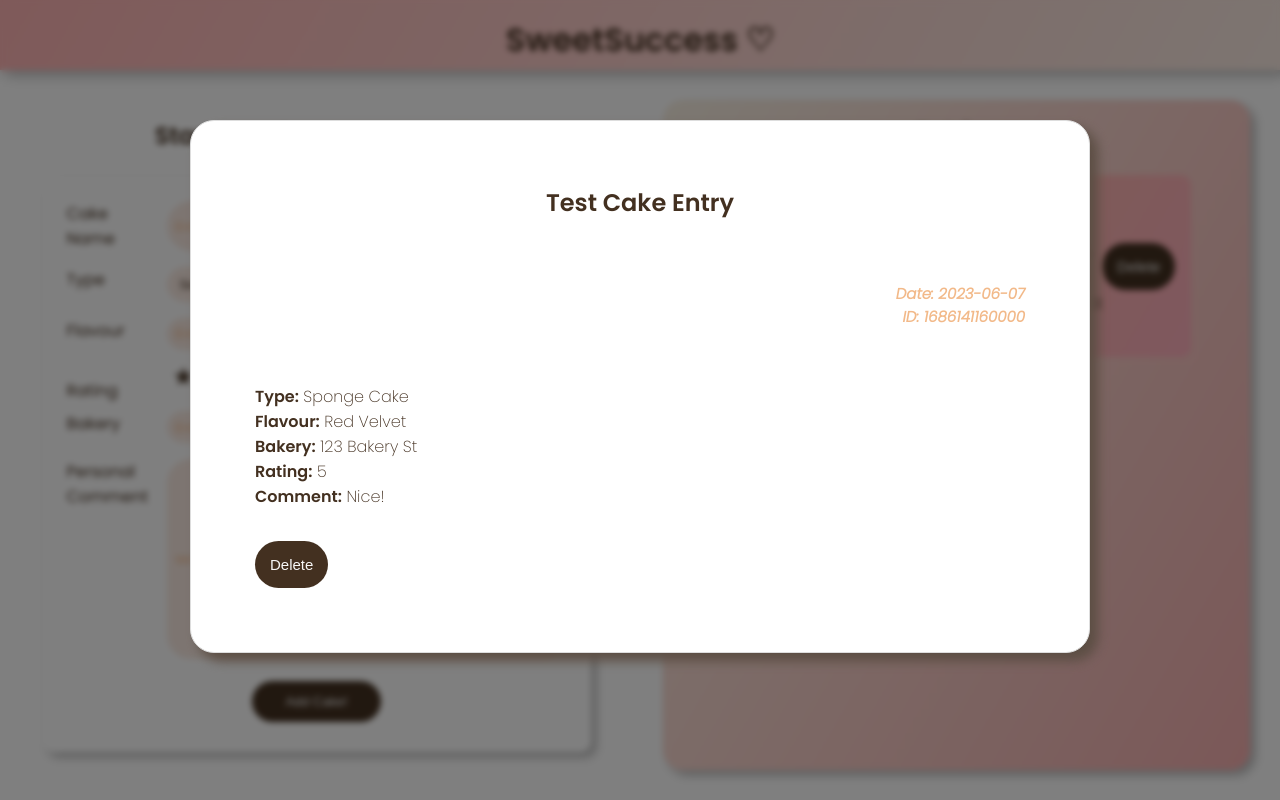
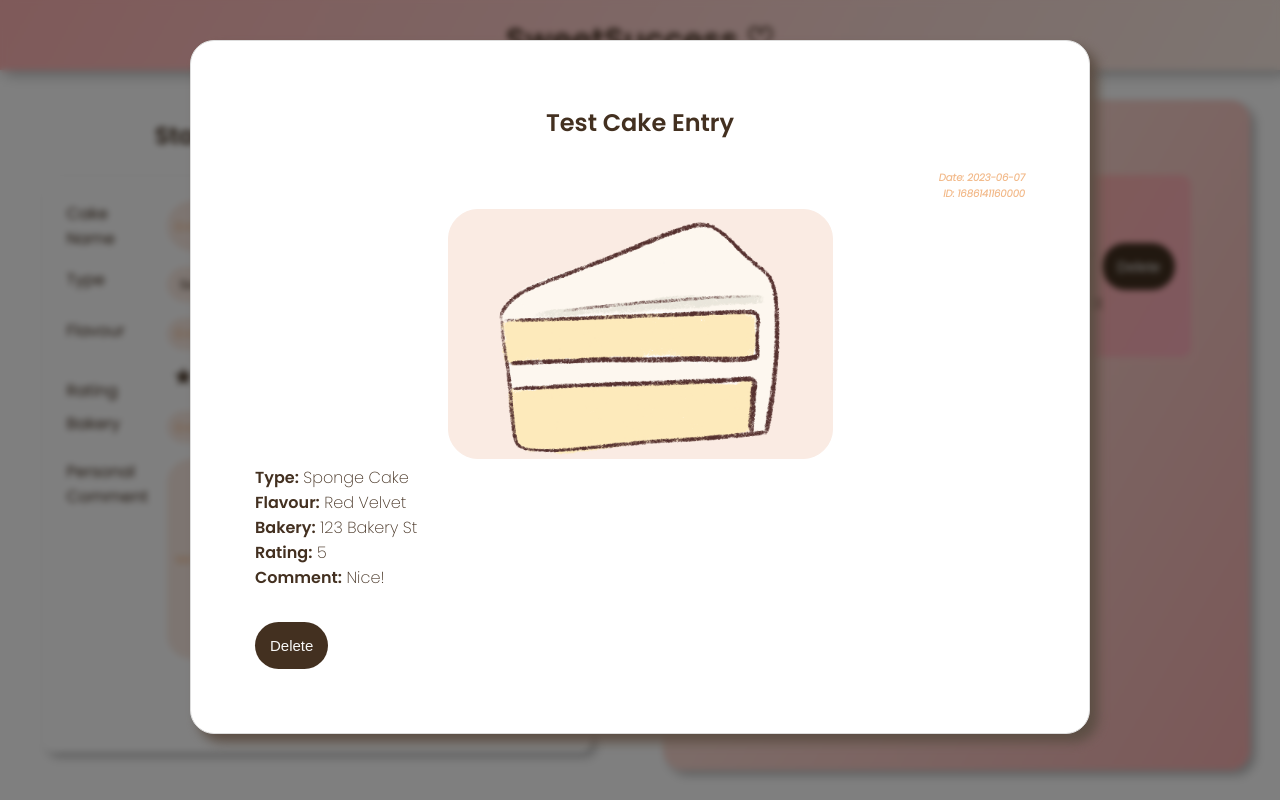
Before and after one commit to sdzxcvbnm/A3Tracker, a website: page public/index.html in a window 1280 px wide. Both pictures are taken after a click on the item 956 px from the left and 266 px from the top of the page. Drawn offline with Linux system fonts and the light colour scheme.

Commit message:
Added Images, and CSS for images

```diff
--- a/public/script.js
+++ b/public/script.js
@@ -83,7 +83,6 @@ function displayCake(cake) {
 
   const btnContainer = document.createElement("div");
 
-  // Setup delete button DOM elements
   let delButton = document.createElement("button");
   let delButtonText = document.createTextNode("Delete");
   delButton.appendChild(delButtonText);
@@ -92,7 +91,6 @@ function displayCake(cake) {
   // btnContainer.appendChild(delButton);
   item.appendChild(delButton);
 
-  // Listen for when the delete button is clicked
   delButton.addEventListener("click", function (event) {
     event.stopPropagation();
     entryList.forEach(function (cakeArrayElement, cakeArrayIndex) {
@@ -101,21 +99,14 @@ function displayCake(cake) {
       }
     });
 
-    // Make sure the deletion worked by logging out the whole array
     deleteCake(item.getAttribute("data-id"));
     item.remove(); // Remove the task item from the page when button clicked
-    // Because we used 'let' to define the item, this will always delete the right element
   });
 
   item.addEventListener("click", (evt) => {
     // alert(`you've clicked ${cake.name}`);
     const overlay = document.createElement("div");
 
-    // overlay.addEventListener("click", (evt) => {
-    //     // evt.preventDefault();
-    //     // evt.target.remove(evt.target);
-    //     overlay.parentNode.removeChild(overlay);
-    // });
     overlay.classList.add("overlay");
 
     const modal = document.createElement("model");
@@ -124,7 +115,6 @@ function displayCake(cake) {
             <h2>
                 ${cake.name}
             </h2>
-            <br>
             <h3>
                 <em>
                 <b>Date:</b> ${cake.date}
@@ -132,8 +122,8 @@ function displayCake(cake) {
                 ID: ${cake.id}
                 </em>
             </h3>
+            <img src="image folder/cake1.png" alt= cake>
             <h4>
-                <br><br>
                 <strong>Type:</strong>    ${cake.type}<br>
                 <strong>Flavour:</strong> ${cake.flavour}<br>
                 <strong>Bakery:</strong> ${cake.bakery}<br>
--- a/public/style.css
+++ b/public/style.css
@@ -35,7 +35,7 @@ h2 {
 
 h3 {
   color: #f2b989;
-  font-size: 15px;
+  font-size: 10px;
   text-align: right;
 }
 
@@ -45,6 +45,8 @@ h4 {
   font-family: "Poppins", sans-serif;
   color: #433020;
   font-weight: 200;
+  flex-grow: 1;
+  min-width: 300px;
 }
 
 h5 {
@@ -207,7 +209,7 @@ aside {
   padding: 4rem;
   min-height: 500px;
   position: absolute;
-  top: 15%;
+  top: 5%;
   margin-left: auto;
   margin-right: auto;
   left: 0;
@@ -264,3 +266,15 @@ aside {
 .rating label {
   font-size: 25px;
 }
+
+img {
+  border: 1px solid #faebe3;
+  border-radius: 30px;
+  background: #faebe3;
+  width: 200px;
+  height: 250px;
+  object-fit: cover;
+  margin-left: auto;
+  margin-right: auto;
+  width: 50%;
+}
```
Also changed, not shown: public/index.html (+0 -13 lines), README.md, public/image folder/cake1.png (added).
